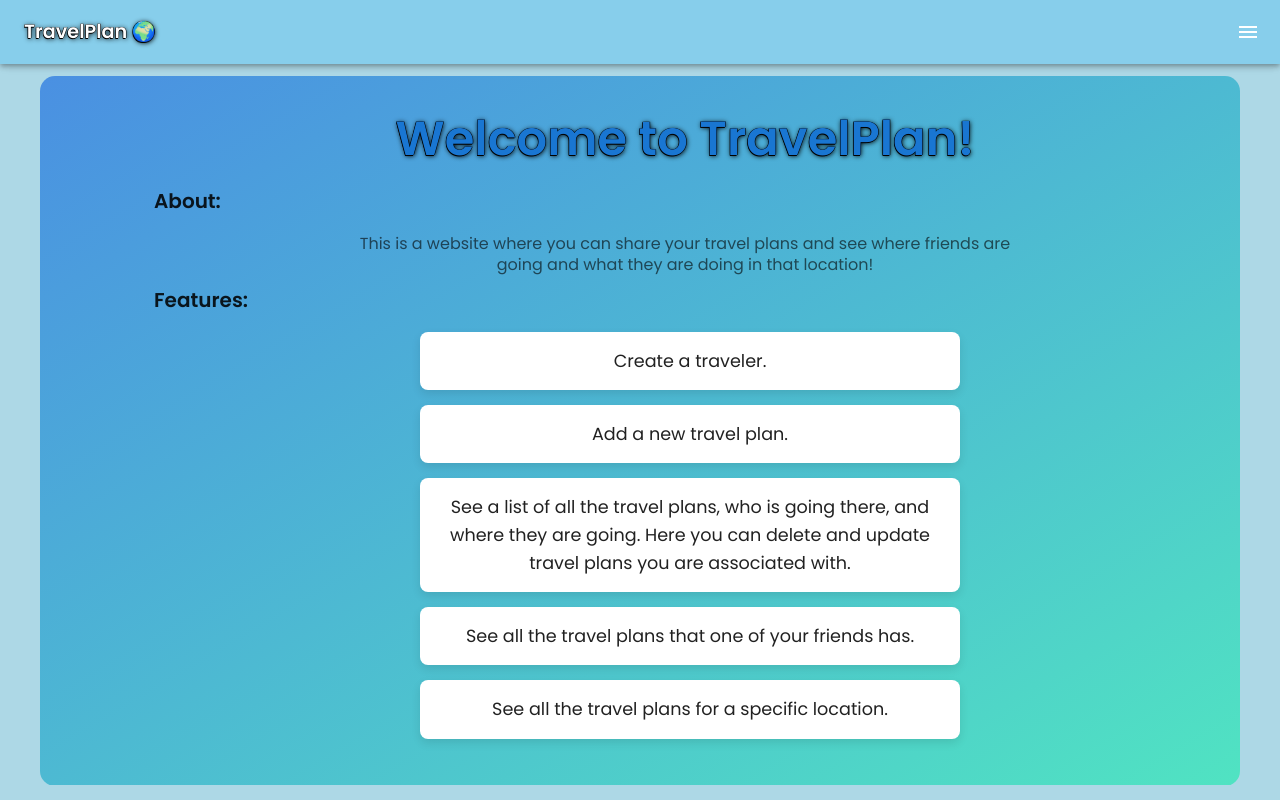
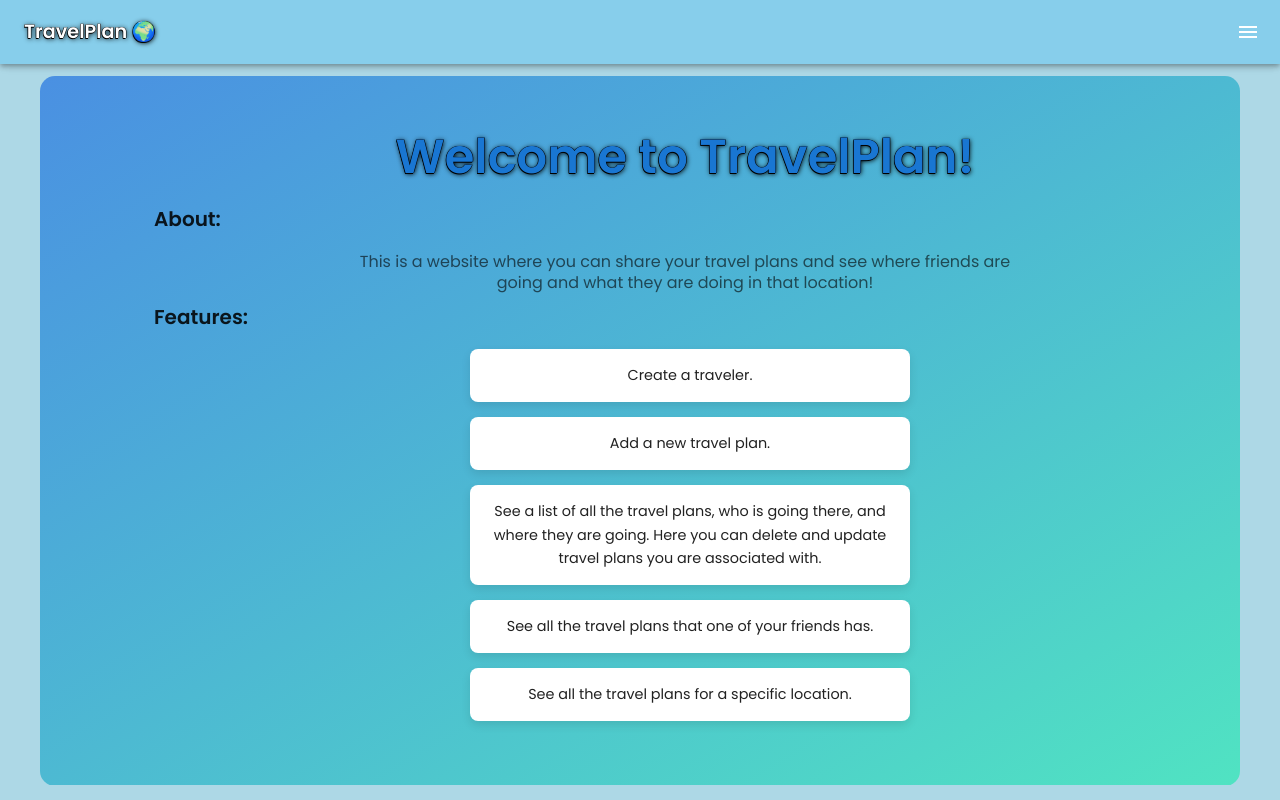
Before and after one commit to spenceradler2/Phase-5-Project, a React (Vite) app in the folder client/: page / in a window 1280 px wide. Built offline with nearby package versions, Linux system fonts and the light colour scheme.

Commit message:
Adjusted home page feature cards sizing

```diff
--- a/client/src/Home.jsx
+++ b/client/src/Home.jsx
@@ -5,6 +5,8 @@ import { Link } from 'react-router-dom'
 
 const StyledContainer = styled(Container)(({
   background: 'linear-gradient(to bottom right, #4A90E2, #50E3C2)',
+  // background: 'url("https://images.pexels.com/photos/346885/pexels-photo-346885.jpeg?auto=compress&cs=tinysrgb&dpr=1&w=500") no-repeat center center',
+  // backgroundSize: 'cover',
   minHeight: '50%',
   display: 'flex',
   flexDirection: 'column',
@@ -28,7 +30,7 @@ const FeatureCard = styled(Box)(({
   borderRadius: '8px',
   boxShadow: '0 4px 10px rgba(0, 0, 0, 0.1)',
   marginBottom: '15px',
-  maxWidth: '500px',
+  maxWidth: '400px',
   width: '95%',
   textDecoration: 'none',
   color: 'inherit',
@@ -127,7 +129,7 @@ const Home = () => {
                 <Typography
                   variant="h6"
                   color="textPrimary"
-                  sx={{ fontSize: { xs: '.7rem', sm: '1.1rem' } }}
+                  sx={{ fontSize: { xs: '.7rem', sm: '.9rem' } }}
                 >
                   Create a traveler.
                 </Typography>
@@ -141,7 +143,7 @@ const Home = () => {
                 <Typography
                   variant="h6"
                   color="textPrimary"
-                  sx={{ fontSize: { xs: '.7rem', sm: '1.1rem' } }}
+                  sx={{ fontSize: { xs: '.7rem', sm: '.9rem' } }}
                 >
                   Add a new travel plan.
                   {/* Delete, update, and add a new travel plan.    */}
@@ -156,7 +158,7 @@ const Home = () => {
                 <Typography
                   variant="h6"
                   color="textPrimary"
-                  sx={{ fontSize: { xs: '.7rem', sm: '1.1rem' } }}
+                  sx={{ fontSize: { xs: '.7rem', sm: '.9rem' } }}
                 >
                   See a list of all the travel plans, who is going there, and where they are going. Here you can delete and update travel plans you are associated with.
                   {/* See a list of all the travel plans, who is going there, and where they are going. */}
@@ -172,7 +174,7 @@ const Home = () => {
                 <Typography
                   variant="h6"
                   color="textPrimary"
-                  sx={{ fontSize: { xs: '.7rem', sm: '1.1rem' } }}
+                  sx={{ fontSize: { xs: '.7rem', sm: '.9rem' } }}
                 >
                   See all the travel plans that one of your friends has.
                 </Typography>
@@ -187,7 +189,7 @@ const Home = () => {
                 <Typography
                   variant="h6"
                   color="textPrimary"
-                  sx={{ fontSize: { xs: '.7rem', sm: '1.1rem' } }}
+                  sx={{ fontSize: { xs: '.7rem', sm: '.9rem' } }}
                 >
                   See all the travel plans for a specific location.
                 </Typography>
```
